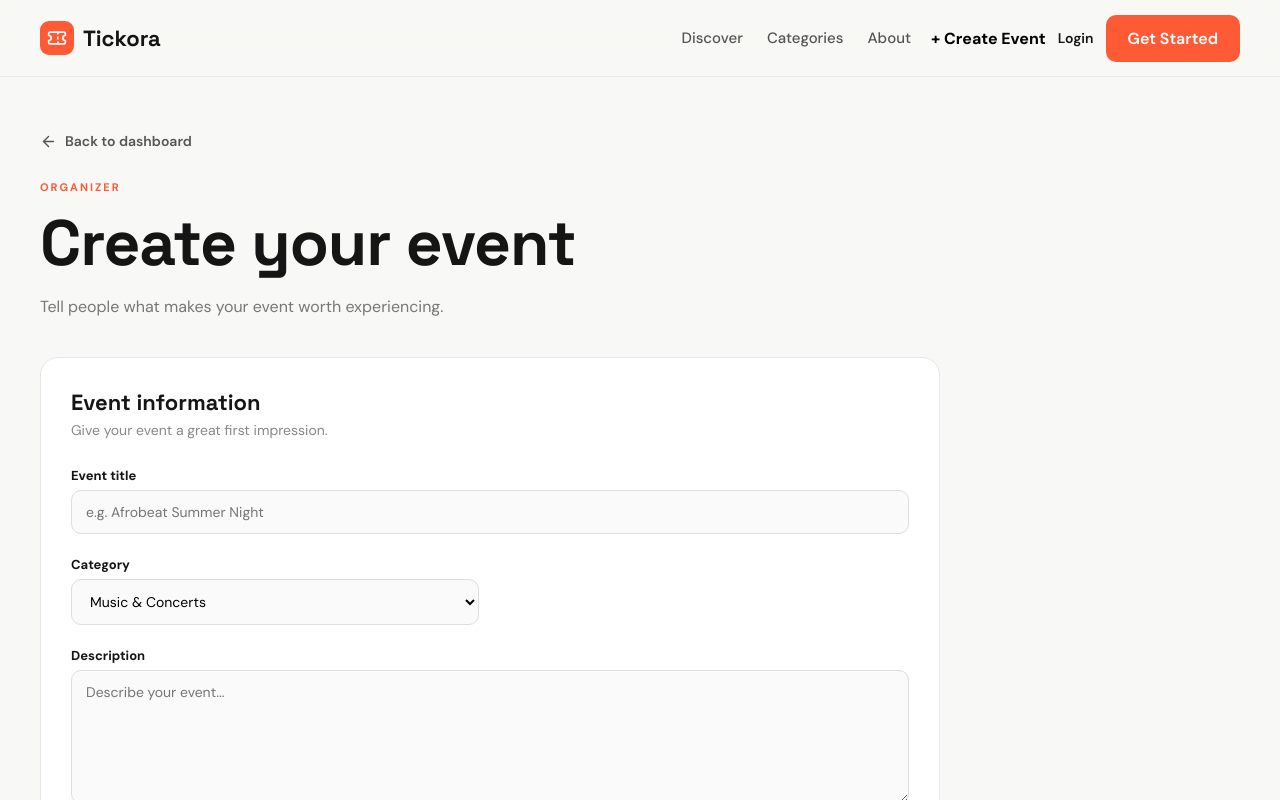
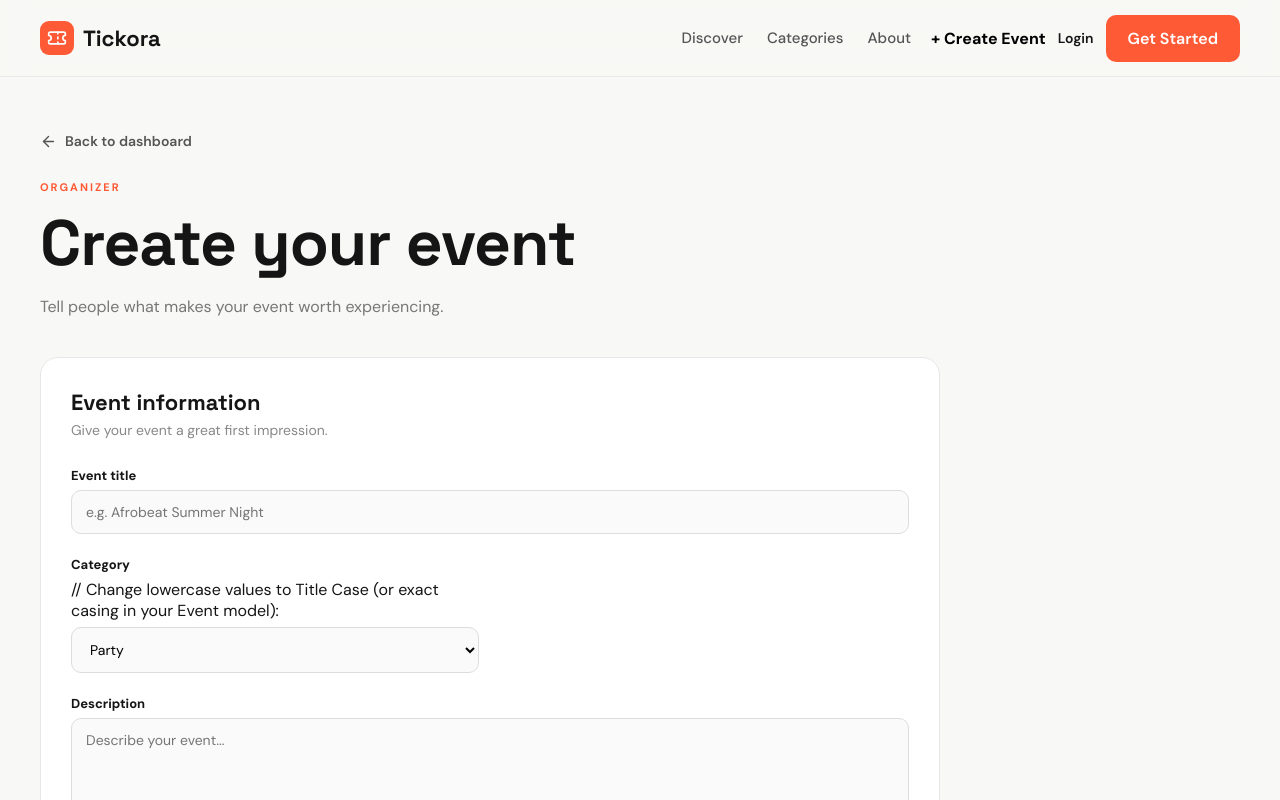
Before and after one commit to oluwajuwonlo342/tikora, a React (Vite) app: page /create-event in a window 1280 px wide. Shown: the top 800 px of the page. Built offline with nearby package versions, Linux system fonts and the light colour scheme; no server answers.

Commit message:
Update CreateEvent.jsx

```diff
--- a/src/pages/Organizer/CreateEvent.jsx
+++ b/src/pages/Organizer/CreateEvent.jsx
@@ -238,46 +238,16 @@ function CreateEvent() {
 
                 <label>
                   Category
-                </label>
-
-                <select
-                  name="category"
-                  value={formData.category}
-                  onChange={handleChange}
-                >
-                  <option value="music">
-                    Music & Concerts
-                  </option>
-
-                  <option value="party">
-                    Party & Nightlife
-                  </option>
-
-                  <option value="business">
-                    Business & Tech
-                  </option>
-
-                  <option value="arts">
-                    Arts & Culture
-                  </option>
-
-                  <option value="sports">
-                    Sports & Fitness
-                  </option>
-
-                  <option value="education">
-                    Education
-                  </option>
-
-                  <option value="festival">
-                    Festival
-                  </option>
-
-                  <option value="other">
-                    Other
-                  </option>
-
-                </select>
+                </label>// Change lowercase values to Title Case (or exact casing in your Event model):
+<select name="category" value={formData.category} onChange={handleChange}>
+  <option value="Party">Party</option>
+  <option value="Music">Music</option>
+  <option value="Business">Business</option>
+  <option value="Arts">Arts</option>
+  <option value="Sports">Sports</option>
+  <option value="Education">Education</option>
+  <option value="Festival">Festival</option>
+</select>
 
               </div>
 
```
